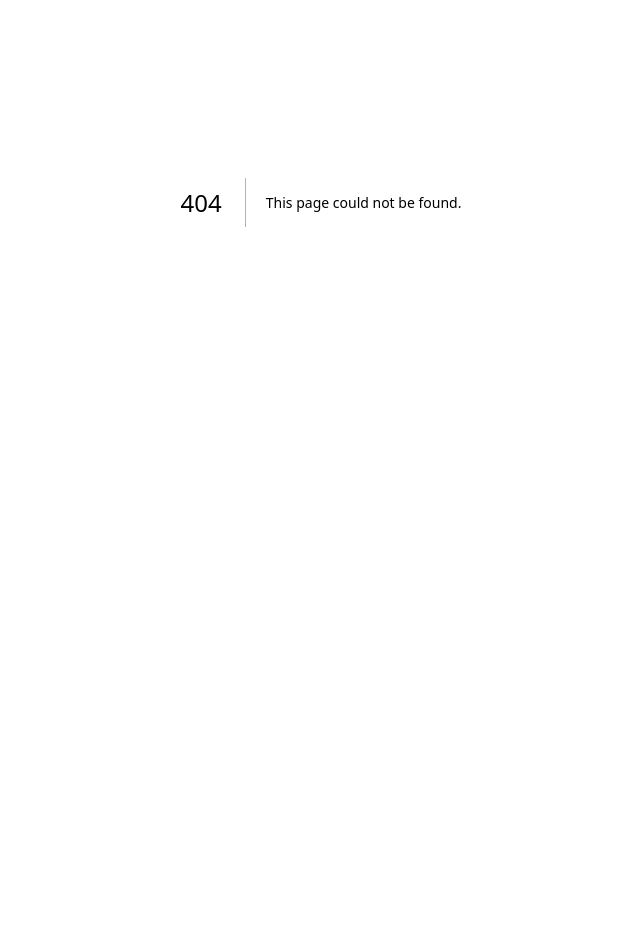
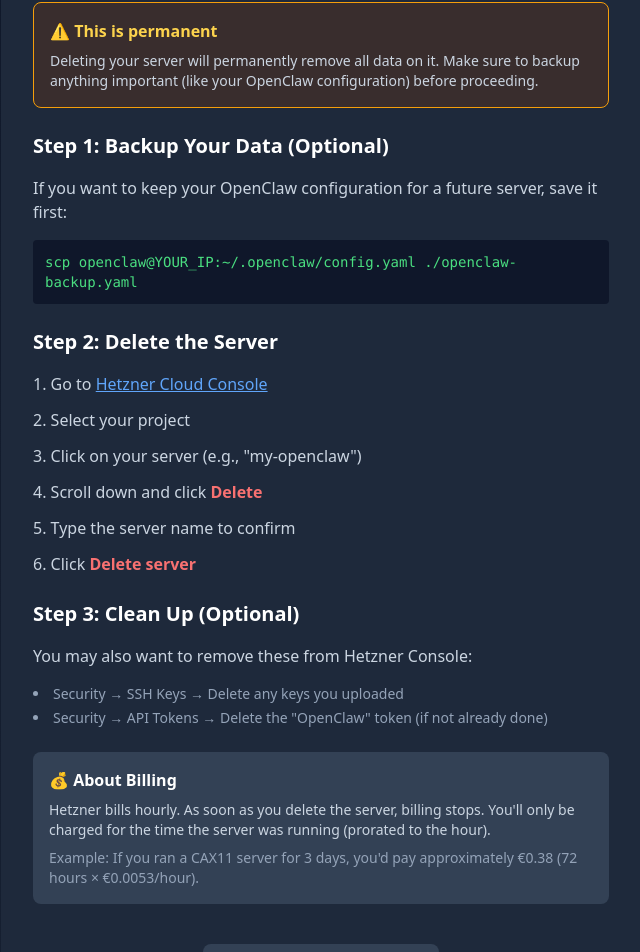
Before and after one commit to telegraphic-dev/openclaw-wizard, a Next.js app: page /cleanup in a window 1280 px wide. Before the commit this address had no page. Shown: the part 198-1150 px from the top of the page, without its empty margins (319-959 px from the left). Before the commit the page ends 800 px from the top, so only its background shows below. Built offline with nearby package versions, Linux system fonts and the light colour scheme.

Commit message:
Add expandable details, trust info, cleanup page, delete token instructions

```diff
--- /dev/null
+++ b/app/cleanup/page.tsx
@@ -0,0 +1,85 @@
+export default function CleanupPage() {
+  return (
+    <main className="min-h-screen bg-gradient-to-br from-slate-900 to-slate-800 text-white">
+      <div className="max-w-2xl mx-auto px-4 py-12">
+        <div className="text-center mb-12">
+          <h1 className="text-4xl font-bold mb-2">🗑️ Deleting Your Server</h1>
+          <p className="text-slate-400">How to remove your OpenClaw server and stop billing</p>
+        </div>
+
+        <div className="bg-slate-800 rounded-xl p-8 shadow-xl space-y-6">
+
+          <div className="bg-amber-900/30 border border-amber-500 rounded-lg p-4">
+            <h3 className="font-bold mb-2 text-amber-300">⚠️ This is permanent</h3>
+            <p className="text-slate-300 text-sm">
+              Deleting your server will permanently remove all data on it. Make sure to backup
+              anything important (like your OpenClaw configuration) before proceeding.
+            </p>
+          </div>
+
+          <div className="space-y-4">
+            <h2 className="text-xl font-bold">Step 1: Backup Your Data (Optional)</h2>
+            <p className="text-slate-300">
+              If you want to keep your OpenClaw configuration for a future server, save it first:
+            </p>
+            <code className="block bg-slate-900 p-3 rounded text-green-400 text-sm">
+              scp openclaw@YOUR_IP:~/.openclaw/config.yaml ./openclaw-backup.yaml
+            </code>
+          </div>
+
+          <div className="space-y-4">
+            <h2 className="text-xl font-bold">Step 2: Delete the Server</h2>
+            <ol className="list-decimal list-inside text-slate-300 space-y-3">
+              <li>
+                Go to <a href="https://console.hetzner.cloud/" target="_blank" rel="noopener noreferrer"
+                  className="text-blue-400 underline">Hetzner Cloud Console</a>
+              </li>
+              <li>Select your project</li>
+              <li>Click on your server (e.g., &quot;my-openclaw&quot;)</li>
+              <li>Scroll down and click <strong className="text-red-400">Delete</strong></li>
+              <li>Type the server name to confirm</li>
+              <li>Click <strong className="text-red-400">Delete server</strong></li>
+            </ol>
+          </div>
+
+          <div className="space-y-4">
+            <h2 className="text-xl font-bold">Step 3: Clean Up (Optional)</h2>
+            <p className="text-slate-300">
+              You may also want to remove these from Hetzner Console:
+            </p>
+            <ul className="list-disc list-inside text-slate-400 space-y-1 text-sm">
+              <li>Security → SSH Keys → Delete any keys you uploaded</li>
+              <li>Security → API Tokens → Delete the &quot;OpenClaw&quot; token (if not already done)</li>
+            </ul>
+          </div>
+
+          <div className="bg-slate-700 rounded-lg p-4">
+            <h3 className="font-bold mb-2">💰 About Billing</h3>
+            <p className="text-slate-300 text-sm">
+              Hetzner bills hourly. As soon as you delete the server, billing stops.
+              You&apos;ll only be charged for the time the server was running (prorated to the hour).
+            </p>
+            <p className="text-slate-400 text-sm mt-2">
+              Example: If you ran a CAX11 server for 3 days, you&apos;d pay approximately €0.38
+              (72 hours × €0.0053/hour).
+            </p>
+          </div>
+
+          <div className="text-center pt-4">
+            <a
+              href="/"
+              className="inline-block bg-slate-700 hover:bg-slate-600 text-white font-bold py-3 px-6 rounded-lg transition"
+            >
+              ← Back to Setup Wizard
+            </a>
+          </div>
+
+        </div>
+
+        <p className="text-center text-slate-500 text-sm mt-8">
+          Questions? Join the <a href="https://discord.gg/openclaw" className="text-orange-400 underline">OpenClaw Discord</a>
+        </p>
+      </div>
+    </main>
+  );
+}
--- a/app/page.tsx
+++ b/app/page.tsx
@@ -3,6 +3,27 @@
 import { useState } from 'react';
 
 type Step = 'intro' | 'hetzner-account' | 'api-token' | 'ssh-key' | 'provisioning' | 'done';
+
+// Expandable details component
+function Details({ title, children }: { title: string; children: React.ReactNode }) {
+  const [open, setOpen] = useState(false);
+  return (
+    <div className="bg-slate-900/50 rounded-lg border border-slate-700">
+      <button
+        onClick={() => setOpen(!open)}
+        className="w-full px-4 py-3 flex items-center justify-between text-left text-slate-400 hover:text-slate-300"
+      >
+        <span className="text-sm">{title}</span>
+        <span className="text-lg">{open ? '−' : '+'}</span>
+      </button>
+      {open && (
+        <div className="px-4 pb-4 text-slate-400 text-sm space-y-2">
+          {children}
+        </div>
+      )}
+    </div>
+  );
+}
 
 interface ServerDetails {
   ip: string;
@@ -236,6 +257,23 @@
                 </ul>
               </div>
 
+              <Details title="ℹ️ Why Hetzner? Is it safe?">
+                <p>
+                  <strong>Hetzner</strong> is a German cloud provider founded in 1997. They&apos;re one of Europe&apos;s
+                  largest hosting companies with data centers in Germany, Finland, and the USA.
+                </p>
+                <p>
+                  ✓ GDPR compliant & ISO 27001 certified<br/>
+                  ✓ Used by 100,000+ customers worldwide<br/>
+                  ✓ Transparent pricing, no hidden fees<br/>
+                  ✓ Data stays in your chosen region
+                </p>
+                <p>
+                  Your server is <strong>yours</strong> — we just help you set it up. You have full root access
+                  and can delete it anytime from the Hetzner Console.
+                </p>
+              </Details>
+
               <div className="bg-slate-700 rounded-lg p-4">
                 <h3 className="font-bold mb-2">🔐 Recovery Password</h3>
                 <p className="text-slate-400 text-sm mb-3">
@@ -285,6 +323,22 @@
               >
                 Open Hetzner Console ↗
               </a>
+
+              <Details title="ℹ️ What happens when I create an account?">
+                <p>
+                  You&apos;ll create an account on <strong>hetzner.cloud</strong> (Hetzner&apos;s cloud platform).
+                  This is separate from this wizard — Hetzner is the company that will host your server.
+                </p>
+                <p>
+                  You&apos;ll need to verify your identity with a credit card or PayPal. Hetzner may
+                  put a small temporary hold (~€1) to verify the payment method.
+                </p>
+                <p>
+                  <strong>Billing:</strong> You only pay for what you use. The CAX11 server costs
+                  ~€3.85/month. You can delete it anytime and billing stops immediately.
+                </p>
+              </Details>
+
               <div className="flex gap-4">
                 <button
                   onClick={() => setStep('intro')}
@@ -332,6 +386,22 @@
                 placeholder="Paste your API token here"
                 className="w-full bg-slate-900 border border-slate-600 rounded-lg px-4 py-3 text-white placeholder-slate-500"
               />
+              <Details title="ℹ️ What is an API token?">
+                <p>
+                  An API token is like a password that allows this wizard to create a server on your behalf.
+                  It&apos;s scoped to your Hetzner project and can only manage resources within that project.
+                </p>
+                <p>
+                  <strong>Security note:</strong> This token is only sent directly to Hetzner&apos;s API.
+                  We never store it on our servers. After setup, you should delete the token from
+                  Hetzner Console for security.
+                </p>
+                <p>
+                  The token needs &quot;Read &amp; Write&quot; permission so we can create the server
+                  and upload your SSH key.
+                </p>
+              </Details>
+
               {error && (
                 <div className="bg-red-900/50 border border-red-500 rounded-lg p-3">
                   <p className="text-red-200 text-sm">{error}</p>
@@ -432,6 +502,26 @@
                 </select>
                 <p className="text-slate-500 text-xs mt-1">CAX11 is recommended for most users</p>
               </div>
+              <Details title="ℹ️ What happens when I click Create Server?">
+                <p>
+                  We&apos;ll use your API token to:
+                </p>
+                <ol className="list-decimal list-inside space-y-1">
+                  <li>Upload your SSH key (if provided) to Hetzner</li>
+                  <li>Create a new server with Ubuntu 24.04</li>
+                  <li>Run a bootstrap script that installs OpenClaw</li>
+                  <li>Create an &apos;openclaw&apos; user for you to log in with</li>
+                </ol>
+                <p>
+                  The whole process takes about 2-3 minutes. Your server will be ready to use
+                  as soon as it&apos;s done.
+                </p>
+                <p>
+                  <strong>Location:</strong> Choose a location close to you for lower latency.
+                  European locations (Falkenstein, Nuremberg) are often cheapest.
+                </p>
+              </Details>
+
               <div className="flex gap-4">
                 <button
                   onClick={() => setStep('api-token')}
@@ -588,6 +678,28 @@
                 </p>
               </div>
 
+              <div className="bg-red-900/20 border border-red-800 rounded-lg p-4">
+                <h3 className="font-bold mb-2 text-red-300">🔒 Security: Delete Your API Token</h3>
+                <p className="text-slate-300 text-sm mb-2">
+                  The API token is no longer needed. Delete it from Hetzner Console for security:
+                </p>
+                <ol className="list-decimal list-inside text-slate-400 text-sm space-y-1">
+                  <li>Go to <a href="https://console.hetzner.cloud/" target="_blank" rel="noopener noreferrer" className="text-blue-400 underline">Hetzner Console</a></li>
+                  <li>Select your project → Security → API Tokens</li>
+                  <li>Delete the &quot;OpenClaw&quot; token</li>
+                </ol>
+                <p className="text-slate-400 text-xs mt-2">
+                  You can always create a new token if needed later.
+                </p>
+              </div>
+
+              <a
+                href="/cleanup"
+                className="block text-center text-slate-400 text-sm hover:text-slate-300 underline"
+              >
+                📖 How to delete your server later
+              </a>
+
               <button
                 onClick={() => {
                   const text = `OpenClaw Server
```
